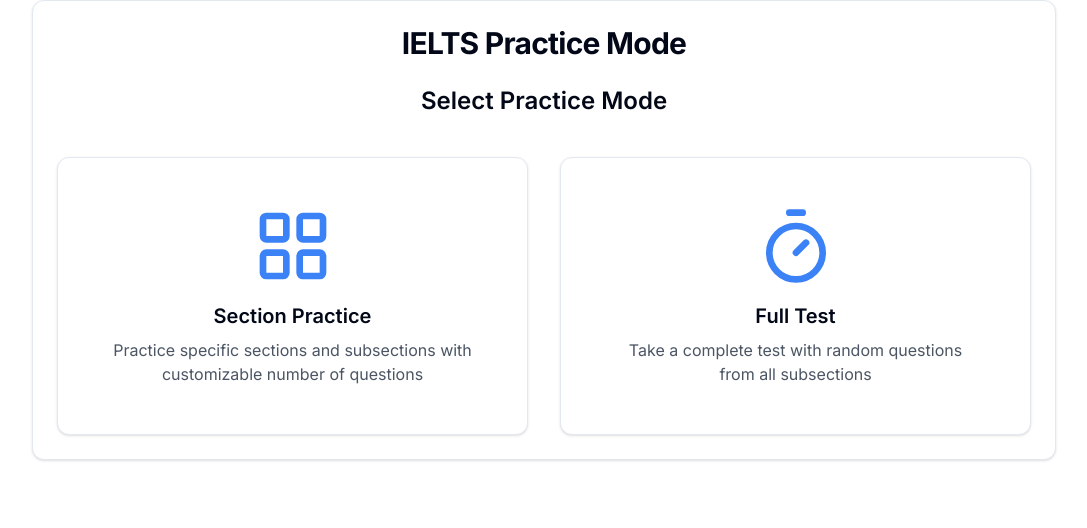
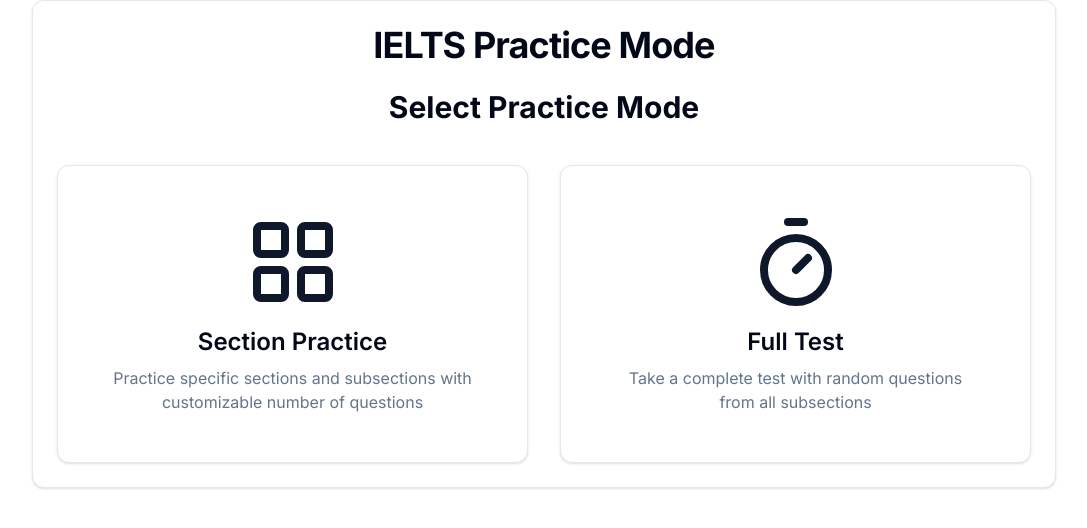
Before and after one commit to Axdityxa/IELTS, a Next.js app: page /practise in a window 1280 px wide. Shown: the top 528 px of the page, without its empty margins (96-1183 px from the left). Built offline with nearby package versions, Linux system fonts and the light colour scheme.

Commit message:
added the section selection pop up

```diff
--- a/app/practise/page.tsx
+++ b/app/practise/page.tsx
@@ -1,151 +1,168 @@
-'use client';
+'use client'
 
-import React, { useState } from 'react';
-import { useRouter } from 'next/navigation'; // Import useRouter from next/navigation
-import { Card, CardHeader, CardTitle, CardContent } from '@/components/ui/card';
-import { Button } from '@/components/ui/button';
-import { Book, Mic, Headphones, Pencil, ArrowLeft, LayoutGrid, Timer } from 'lucide-react';
-import WritingTest from '@/components/Modes/Write';
-import SpeakingTest from '@/components/Modes/Speak';
-import ListeningTest from '@/components/Modes/Listen';
+import React, { useState } from 'react'
+import { useRouter } from 'next/navigation'
+import { Card, CardHeader, CardTitle, CardContent } from '@/components/ui/card'
+import { Button } from '@/components/ui/button'
+import { Dialog, DialogContent, DialogHeader, DialogTitle } from '@/components/ui/dialog'
+import { Book, Mic, Headphones, Pencil, ArrowLeft, LayoutGrid, Timer } from 'lucide-react'
+import WritingTest from '@/components/Modes/Write'
+import SpeakingTest from '@/components/Modes/Speak'
+import ListeningTest from '@/components/Modes/Listen'
 
 type Section = {
-  id: string;
-  title: string;
-  icon: React.ElementType;
-  subsections: string[];
-};
+  id: string
+  title: string
+  icon: React.ElementType
+  subsections: { id: string; title: string }[]
+}
+
+const sections: Section[] = [
+  {
+    id: 'reading',
+    title: 'Reading',
+    icon: Book,
+    subsections: [
+      { id: 'academic-reading', title: 'Academic Reading' },
+      { id: 'general-training-reading', title: 'General Training Reading' }
+    ]
+  },
+  {
+    id: 'speaking',
+    title: 'Speaking',
+    icon: Mic,
+    subsections: [
+      { id: 'part-1', title: 'Part 1: Introduction' },
+      { id: 'part-2', title: 'Part 2: Long Turn' },
+      { id: 'part-3', title: 'Part 3: Discussion' }
+    ]
+  },
+  {
+    id: 'listening',
+    title: 'Listening',
+    icon: Headphones,
+    subsections: [
+      { id: 'section-1', title: 'Section 1' },
+      { id: 'section-2', title: 'Section 2' },
+      { id: 'section-3', title: 'Section 3' },
+      { id: 'section-4', title: 'Section 4' }
+    ]
+  },
+  {
+    id: 'writing',
+    title: 'Writing',
+    icon: Pencil,
+    subsections: [
+      { id: 'task-1', title: 'Task 1' },
+      { id: 'task-2', title: 'Task 2' }
+    ]
+  }
+]
+
+const questionOptions = [5, 10, 15, 20]
 
 export default function PracticeMode() {
-  const router = useRouter(); // Initialize the router
-  const [currentScreen, setCurrentScreen] = useState('mode-select');
-  const [selectedSection, setSelectedSection] = useState<string | null>(null);
-  const [questionCount, setQuestionCount] = useState<number>(10);
-
-  const sections: Section[] = [
-    { id: 'reading', title: 'Reading', icon: Book, subsections: ['Academic Reading', 'General Training Reading'] },
-    { id: 'speaking', title: 'Speaking', icon: Mic, subsections: ['Part 1: Introduction', 'Part 2: Long Turn', 'Part 3: Discussion'] },
-    { id: 'listening', title: 'Listening', icon: Headphones, subsections: ['Section 1', 'Section 2', 'Section 3', 'Section 4'] },
-    { id: 'writing', title: 'Writing', icon: Pencil, subsections: ['Task 1', 'Task 2'] }
-  ];
-
-  const questionOptions = [5, 10, 15, 20];
+  const router = useRouter()
+  const [currentScreen, setCurrentScreen] = useState('mode-select')
+  const [selectedSection, setSelectedSection] = useState<string | null>(null)
+  const [selectedSubsection, setSelectedSubsection] = useState<string | null>(null)
+  const [questionCount, setQuestionCount] = useState<number>(10)
+  const [isModalOpen, setModalOpen] = useState(false)
 
   const handleBack = () => {
     if (currentScreen === 'subsections') {
-      setCurrentScreen('section-practice');
-      setSelectedSection(null);
+      setCurrentScreen('section-practice')
+      setSelectedSection(null)
+      setModalOpen(false)
     } else if (currentScreen === 'questionCount') {
-      setCurrentScreen('subsections');
+      setCurrentScreen('subsections')
     } else if (['section-practice', 'full-test', 'test'].includes(currentScreen)) {
-      setCurrentScreen('mode-select');
+      setCurrentScreen('mode-select')
     }
-  };
+  }
 
   const startTest = () => {
-    setCurrentScreen('test');
-  };
+    setCurrentScreen('test')
+  }
 
   const renderModeSelect = () => (
-    <div className="space-y-6">
-      <h2 className="text-2xl font-semibold text-center mb-10">Select Practice Mode</h2>
+    <div className="space-y-8">
+      <h2 className="text-3xl font-bold text-center mb-10">Select Practice Mode</h2>
       <div className="grid grid-cols-2 gap-8">
-        <Card className="hover:border-blue-500 cursor-pointer transition-colors" onClick={() => setCurrentScreen('section-practice')}>
+        <Card
+          className="hover:border-primary cursor-pointer transition-all duration-300 transform hover:scale-105"
+          onClick={() => setCurrentScreen('section-practice')}
+        >
           <CardContent className="pt-6">
             <div className="flex flex-col items-center gap-4 p-6">
-              <LayoutGrid className="h-20 w-20 text-blue-500" />
+              <LayoutGrid className="h-24 w-24 text-primary" />
               <div className="text-center">
-                <h3 className="text-xl font-semibold mb-2">Section Practice</h3>
-                <p className="text-gray-600">Practice specific sections and subsections with customizable number of questions</p>
+                <h3 className="text-2xl font-semibold mb-2">Section Practice</h3>
+                <p className="text-muted-foreground">Practice specific sections and subsections with customizable number of questions</p>
               </div>
             </div>
           </CardContent>
         </Card>
 
-        <Card className="hover:border-blue-500 cursor-pointer transition-colors" onClick={() => setCurrentScreen('full-test')}>
+        <Card
+          className="hover:border-primary cursor-pointer transition-all duration-300 transform hover:scale-105"
+          onClick={() => setCurrentScreen('full-test')}
+        >
           <CardContent className="pt-6">
             <div className="flex flex-col items-center gap-4 p-6">
-              <Timer className="h-20 w-20 text-blue-500" />
+              <Timer className="h-24 w-24 text-primary" />
               <div className="text-center">
-                <h3 className="text-xl font-semibold mb-2">Full Test</h3>
-                <p className="text-gray-600">Take a complete test with random questions from all subsections</p>
+                <h3 className="text-2xl font-semibold mb-2">Full Test</h3>
+                <p className="text-muted-foreground">Take a complete test with random questions from all subsections</p>
               </div>
             </div>
           </CardContent>
         </Card>
       </div>
     </div>
-  );
+  )
 
   const renderSectionPractice = () => (
-    <div className="space-y-4">
-      <div className="flex items-center gap-2 mb-6">
+    <div className="space-y-6">
+      <div className="flex items-center gap-4 mb-8">
         <Button variant="outline" size="icon" onClick={handleBack}>
           <ArrowLeft className="h-4 w-4" />
         </Button>
-        <h2 className="text-xl font-semibold">Section Practice</h2>
+        <h2 className="text-2xl font-bold">Section Practice</h2>
       </div>
       <div className="grid grid-cols-2 gap-6">
         {sections.map(({ id, title, icon: Icon }) => (
           <Button
             key={id}
             variant="outline"
-            className="h-32 flex flex-col items-center justify-center gap-3 hover:bg-slate-100"
+            className="h-40 flex flex-col items-center justify-center gap-4 hover:bg-primary/10 transition-colors"
             onClick={() => {
-              setSelectedSection(id);
-              setCurrentScreen('subsections');
+              setSelectedSection(id)
+              setModalOpen(true)
             }}
           >
-            <Icon className="h-10 w-10" />
-            <span className="text-lg font-medium">{title}</span>
+            <Icon className="h-12 w-12 text-primary" />
+            <span className="text-xl font-medium">{title}</span>
           </Button>
         ))}
       </div>
     </div>
-  );
-
-  const renderSubsections = () => {
-    const section = sections.find(s => s.id === selectedSection);
-    if (!section) return null;
-
-    return (
-      <div className="space-y-4">
-        <div className="flex items-center gap-2 mb-6">
-          <Button variant="outline" size="icon" onClick={handleBack}>
-            <ArrowLeft className="h-4 w-4" />
-          </Button>
-          <h2 className="text-xl font-semibold">{section.title} Practice</h2>
-        </div>
-        <div className="grid gap-3">
-          {section.subsections.map((subsection) => (
-            <Button
-              key={subsection}
-              variant="outline"
-              className="h-20 text-left justify-start px-6 text-lg hover:bg-slate-100"
-              onClick={() => setCurrentScreen('questionCount')}
-            >
-              {subsection}
-            </Button>
-          ))}
-        </div>
-      </div>
-    );
-  };
+  )
 
   const renderQuestionCount = () => (
-    <div className="space-y-4">
-      <div className="flex items-center gap-2 mb-6">
+    <div className="space-y-6">
+      <div className="flex items-center gap-4 mb-8">
         <Button variant="outline" size="icon" onClick={handleBack}>
           <ArrowLeft className="h-4 w-4" />
         </Button>
-        <h2 className="text-xl font-semibold">Select Number of Questions</h2>
+        <h2 className="text-2xl font-bold">Select Number of Questions</h2>
       </div>
       <div className="grid grid-cols-4 gap-4">
         {questionOptions.map((count) => (
           <Button
             key={count}
             variant={questionCount === count ? "default" : "outline"}
-            className="h-24 text-xl"
+            className="h-28 text-2xl"
             onClick={() => setQuestionCount(count)}
           >
             {count} Questions
@@ -153,70 +170,93 @@ export default function PracticeMode() {
         ))}
       </div>
       <Button
-        className="w-full h-16 mt-6 text-lg"
+        className="w-full h-16 mt-8 text-xl"
         onClick={startTest}
       >
         Start Practice
       </Button>
     </div>
-  );
+  )
 
   const renderFullTest = () => (
-    <div className="space-y-4">
-      <div className="flex items-center gap-2 mb-6">
+    <div className="space-y-6">
+      <div className="flex items-center gap-4 mb-8">
         <Button variant="outline" size="icon" onClick={handleBack}>
           <ArrowLeft className="h-4 w-4" />
         </Button>
-        <h2 className="text-xl font-semibold">Full Test</h2>
+        <h2 className="text-2xl font-bold">Full Test</h2>
       </div>
-      <div className="grid gap-3">
+      <div className="grid gap-4">
         {sections.map(({ id, title, icon: Icon }) => (
           <Button
             key={id}
             variant="outline"
-            className="h-20 flex items-center gap-4 text-left justify-start px-6 text-lg hover:bg-slate-100"
+            className="h-24 flex items-center gap-6 text-left justify-start px-8 text-xl hover:bg-primary/10 transition-colors"
             onClick={() => {
-              setSelectedSection(id);
-              startTest();
+              setSelectedSection(id)
+              startTest()
             }}
           >
-            <Icon className="h-8 w-8" />
-            <span className="text-lg">{title} Full Test</span>
+            <Icon className="h-10 w-10 text-primary" />
+            <span className="text-xl">{title} Full Test</span>
           </Button>
         ))}
       </div>
     </div>
-  );
+  )
 
   const renderTest = () => {
     switch (selectedSection) {
       case 'reading':
-        router.push('/baseband-test?timer=5'); // Navigate to the specified URL when the reading test is selected
-        return null; // Return null as we don't want to render anything here
+        router.push('/baseband-test?timer=5')
+        return null
       case 'writing':
-        return <WritingTest />;
+        return <WritingTest />
       case 'speaking':
-        return <SpeakingTest />;
+        return <SpeakingTest />
       case 'listening':
-        return <ListeningTest />;
+        return <ListeningTest />
       default:
-        return null;
+        return null
     }
-  };
+  }
 
   return (
-    <Card className="w-[1024px] mx-auto">
+    <Card className="w-full max-w-5xl mx-auto">
       <CardHeader>
-        <CardTitle className="text-3xl text-center font-bold">IELTS Practice Mode</CardTitle>
+        <CardTitle className="text-4xl text-center font-bold">IELTS Practice Mode</CardTitle>
       </CardHeader>
       <CardContent>
         {currentScreen === 'mode-select' && renderModeSelect()}
         {currentScreen === 'section-practice' && renderSectionPractice()}
-        {currentScreen === 'subsections' && renderSubsections()}
         {currentScreen === 'questionCount' && renderQuestionCount()}
         {currentScreen === 'full-test' && renderFullTest()}
         {currentScreen === 'test' && renderTest()}
+
+        <Dialog open={isModalOpen} onOpenChange={setModalOpen}>
+          <DialogContent className="sm:max-w-[425px]">
+            <DialogHeader>
+              <DialogTitle className="text-2xl font-bold mb-4">Select a Subsection</DialogTitle>
+            </DialogHeader>
+            <div className="grid gap-4">
+              {sections.find(s => s.id === selectedSection)?.subsections.map(({ id, title }) => (
+                <Button
+                  key={id}
+                  variant="outline"
+                  className="h-16 justify-start text-lg hover:bg-primary/10 transition-colors"
+                  onClick={() => {
+                    setSelectedSubsection(id)
+                    setModalOpen(false)
+                    setCurrentScreen('questionCount')
+                  }}
+                >
+                  {title}
+                </Button>
+              ))}
+            </div>
+          </DialogContent>
+        </Dialog>
       </CardContent>
     </Card>
-  );
+  )
 }
```
